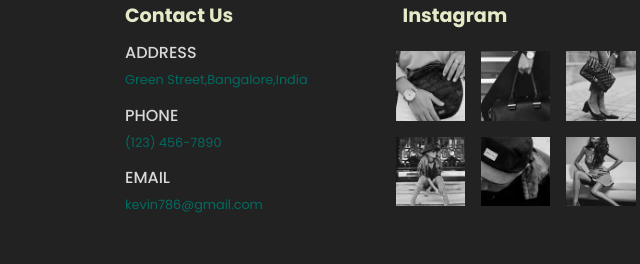
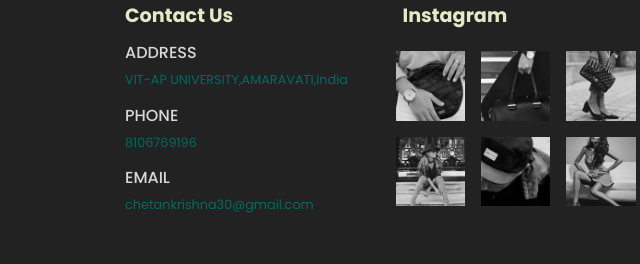
Before and after one commit to chetankrishna035/E-commerce-multipage-website, a plain HTML site: page index.html in a window 1280 px wide. Shown: the part 5103-5367 px from the top of the page, 530-1170 px from the left. Drawn offline with nearby package versions, Linux system fonts and the light colour scheme.

Commit message:
change email

```diff
--- a/index.html
+++ b/index.html
@@ -383,15 +383,15 @@
           <h5 class="pb-2">Contact Us</h5>
           <div>
             <h6 class="text-uppercase">Address</h6>
-            <p>Green Street,Bangalore,India</p>
+            <p>VIT-AP UNIVERSITY,AMARAVATI,India</p>
           </div>
           <div>
             <h6 class="text-uppercase">Phone</h6>
-            <p>(123) 456-7890</p>
+            <p>8106769196</p>
           </div>
           <div>
             <h6 class="text-uppercase">Email</h6>
-            <p>kevin786@gmail.com</p>
+            <p>chetankrishna30@gmail.com</p>
           </div>
       </div>
       <div class="footer-one col-lg-3 col-md-6 col-12">
```
